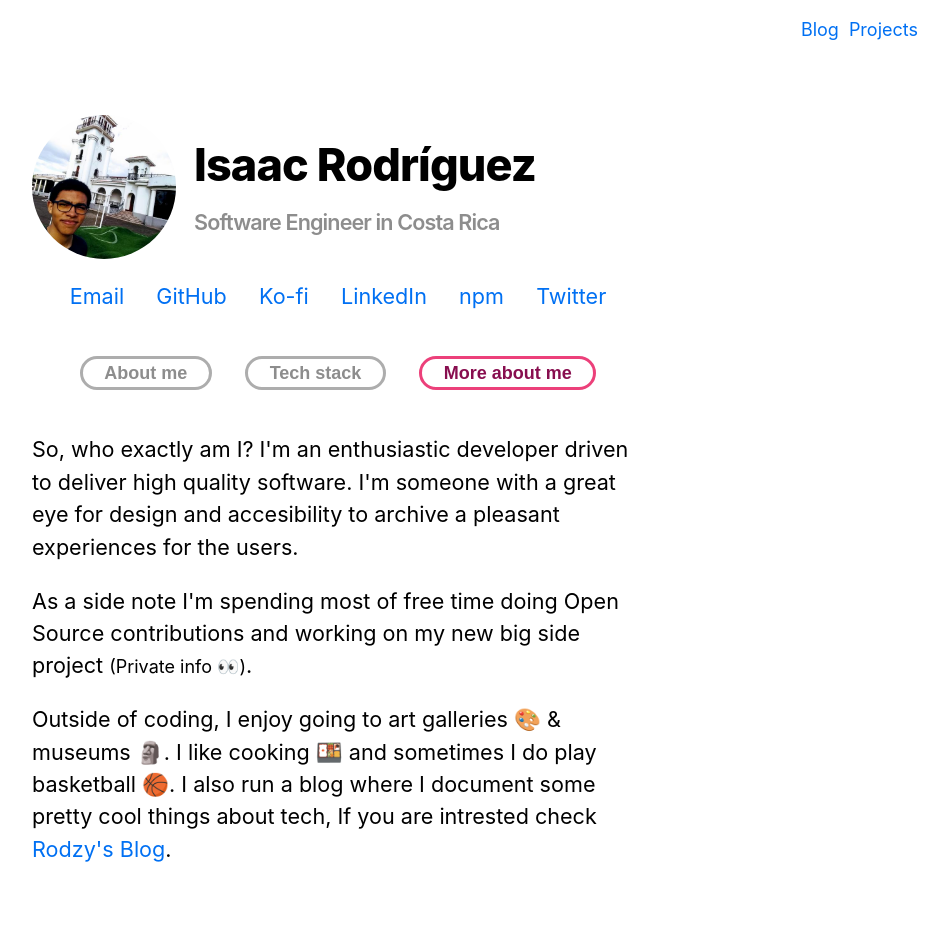
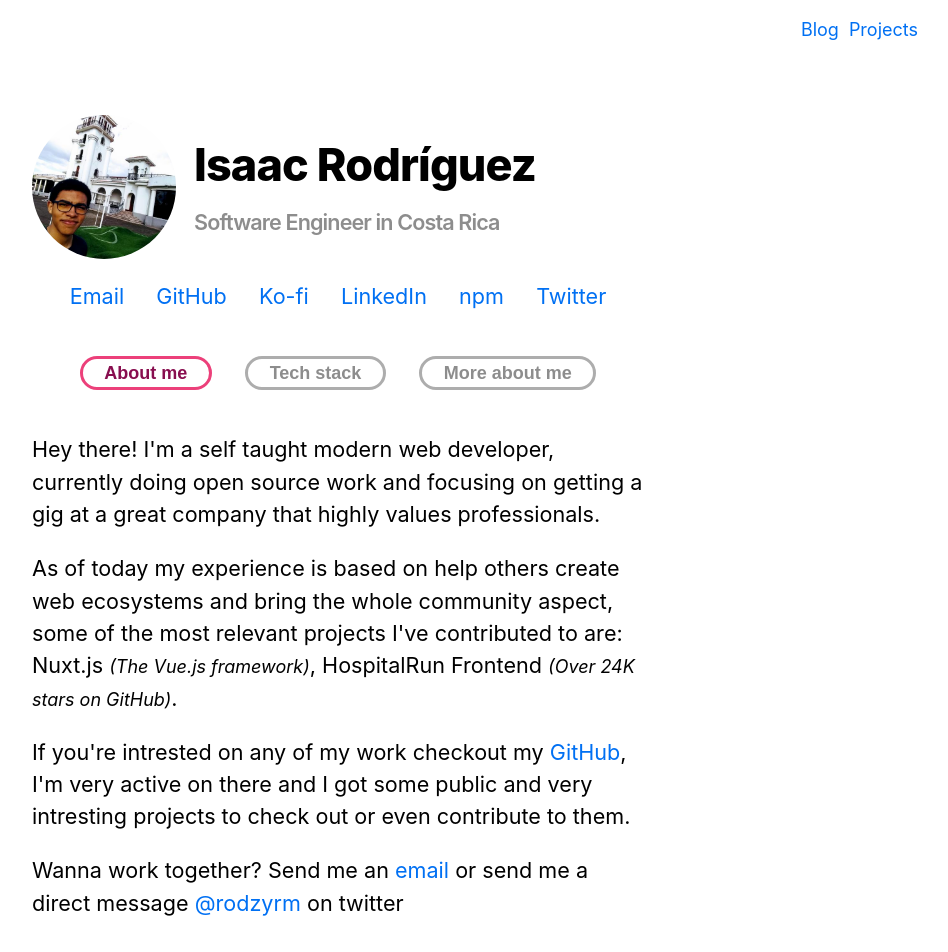
Before and after one commit to rodzy/2021, a Next.js app: page / in a window 1280 px wide. Shown: the top 952 px of the page, without its empty margins (302-1250 px from the left). Built offline with nearby package versions, Linux system fonts and the light colour scheme.

Commit message:
Fixed typos

```diff
--- a/pages/index.js
+++ b/pages/index.js
@@ -1,15 +1,14 @@
 import Head from "next/head";
 import Link from "next/link";
-import { useEffect, useReducer } from "react";
+import { useReducer } from "react";
 import Layout, { siteTitle } from "../components/layout";
-import useModeContext from "../context/ModeContext";
 import MainReducer from "../hooks/mainReducer";
 import utilStyles from "../styles/utils.module.css";
 
 const InitialState = {
-  intro: false,
+  intro: true,
   stack: false,
-  more: true,
+  more: false,
 };
 
 export default function Home() {
@@ -85,15 +84,31 @@ export default function Home() {
                 company that highly values professionals.
               </p>
               <p>
-                As a side note I'm spending most of free time doing Open Source
-                contributions and just started my new big side project{" "}
-                <small>(Private info 👀)</small>.
+                As of today my experience is based on help others create
+                web ecosystems and bring the whole community aspect, some of the
+                most relevant projects I've contributed to are: Nuxt.js{" "}
+                <small>
+                  <i>(The Vue.js framework)</i>
+                </small>
+                , HospitalRun Frontend{" "}
+                <small>
+                  <i>
+                    (Over <span>24K</span> stars on GitHub)
+                  </i>
+                </small>
+                .
               </p>
               <p>
-                If you are intrested on any of my work checkout my{" "}
+                If you're intrested on any of my work checkout my{" "}
                 <a href="https://github.com/rodzy">GitHub</a>, I'm very active
                 on there and I got some public and very intresting projects to
                 check out or even contribute to them.
+              </p>
+              <p>
+                Wanna work together? Send me an{" "}
+                <a href="mailto:irod2899@gmail.com">email</a> or send me a
+                direct message{" "}
+                <a href="https://twitter.com/rodzyrm">@rodzyrm</a> on twitter
               </p>
             </>
           )}
```
